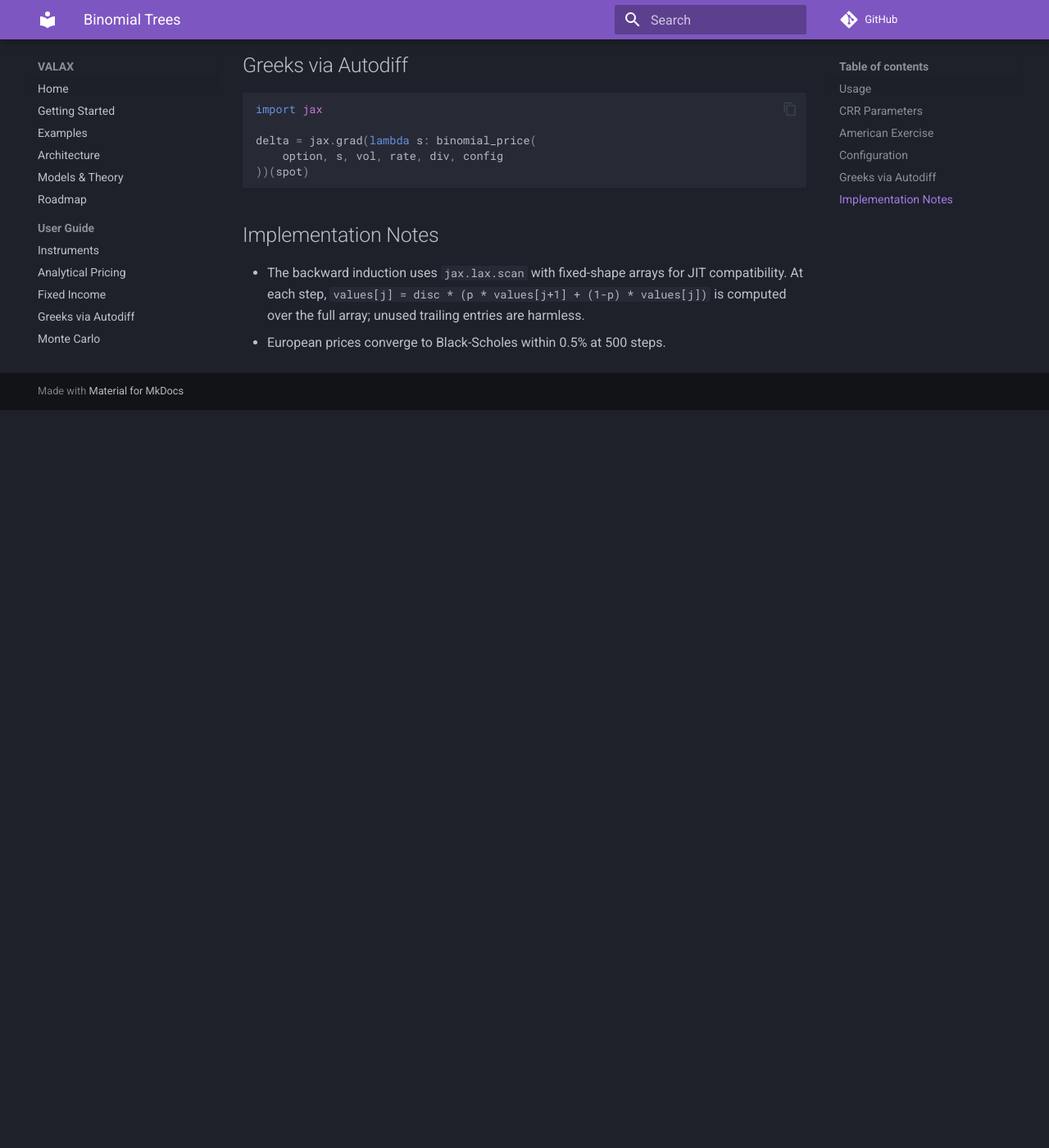
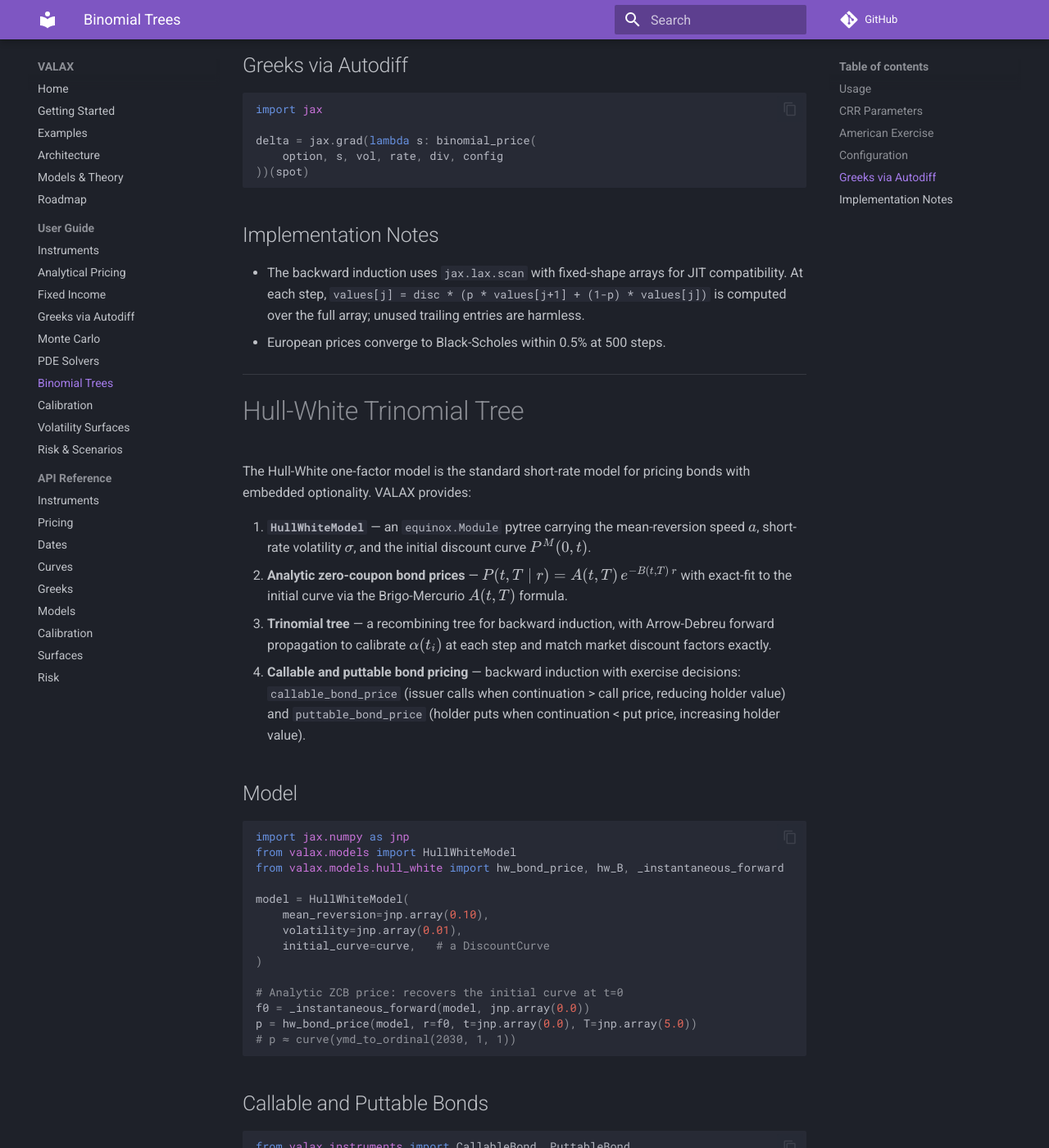
Before and after one commit to ACea15/VALAX, an MkDocs documentation site: the page built from docs/guide/lattice.md, in a window 1280 px wide and 1400 px high, scrolled down 1548 px. Shown: the whole window at 82% size. Built offline with MkDocs 1.6.1 and Material for MkDocs 9.7.7, drawn with Linux system fonts in a browser that asks for light colours; comment, search, counter and statistics services are not loaded; before the commit the page ends 2047 px from its top, so only the background shows below that; some of the changed text lies outside the part shown.

Commit message:
Document Hull-White model and promote callable/puttable bonds to implemented
Adds a Hull-White trinomial tree section to the lattice guide with model
usage, callable/puttable bond code, and convergence tips.

Roadmap: moves CallableBond/PuttableBond into ✅ Implemented, marks
P1.4 (Short-Rate Models) as done for Hull-White one-factor, adds
HullWhiteModel and trinomial tree to Models and Pricing rows.

🤖 Generated with [eca](https://eca.dev)

Co-Authored-By: eca-agent <git@eca.dev>

````diff
--- a/docs/guide/lattice.md
+++ b/docs/guide/lattice.md
@@ -64,3 +64,57 @@ delta = jax.grad(lambda s: binomial_price(
 
 - The backward induction uses `jax.lax.scan` with fixed-shape arrays for JIT compatibility. At each step, `values[j] = disc * (p * values[j+1] + (1-p) * values[j])` is computed over the full array; unused trailing entries are harmless.
 - European prices converge to Black-Scholes within 0.5% at 500 steps.
+
+---
+
+# Hull-White Trinomial Tree
+
+The Hull-White one-factor model is the standard short-rate model for pricing bonds with embedded optionality. VALAX provides:
+
+1. **`HullWhiteModel`** — an `equinox.Module` pytree carrying the mean-reversion speed $a$, short-rate volatility $\sigma$, and the initial discount curve $P^M(0,t)$.
+2. **Analytic zero-coupon bond prices** — $P(t,T \mid r) = A(t,T)\,e^{-B(t,T)\,r}$ with exact-fit to the initial curve via the Brigo-Mercurio $A(t,T)$ formula.
+3. **Trinomial tree** — a recombining tree for backward induction, with Arrow-Debreu forward propagation to calibrate $\alpha(t_i)$ at each step and match market discount factors exactly.
+4. **Callable and puttable bond pricing** — backward induction with exercise decisions: `callable_bond_price` (issuer calls when continuation > call price, reducing holder value) and `puttable_bond_price` (holder puts when continuation < put price, increasing holder value).
+
+## Model
+
+```python
+import jax.numpy as jnp
+from valax.models import HullWhiteModel
+from valax.models.hull_white import hw_bond_price, hw_B, _instantaneous_forward
+
+model = HullWhiteModel(
+    mean_reversion=jnp.array(0.10),
+    volatility=jnp.array(0.01),
+    initial_curve=curve,   # a DiscountCurve
+)
+
+# Analytic ZCB price: recovers the initial curve at t=0
+f0 = _instantaneous_forward(model, jnp.array(0.0))
+p = hw_bond_price(model, r=f0, t=jnp.array(0.0), T=jnp.array(5.0))
+# p ≈ curve(ymd_to_ordinal(2030, 1, 1))
+```
+
+## Callable and Puttable Bonds
+
+```python
+from valax.instruments import CallableBond, PuttableBond
+from valax.pricing.lattice import callable_bond_price, puttable_bond_price
+
+cb = CallableBond(
+    payment_dates=sched, settlement_date=ref,
+    coupon_rate=jnp.array(0.04), face_value=jnp.array(100.0),
+    call_dates=call_dates, call_prices=jnp.array([1.0, 1.0, 1.0]),  # at par
+    frequency=2,
+)
+p_callable = callable_bond_price(cb, model, n_steps=100)
+# p_callable < straight bond price (the call option reduces holder value)
+```
+
+The tree is fully JAX-compatible: `jax.grad` through `callable_bond_price` with respect to `coupon_rate`, `face_value`, or the model's `mean_reversion` / `volatility` gives sensitivities automatically.
+
+!!! tip "Convergence"
+    100 tree steps is typically sufficient for callable/puttable bonds
+    (< 0.5% deviation from the 200-step price).  For OAS or calibration
+    loops where speed matters, 50 steps gives a reasonable initial
+    estimate.
````
Also changed, not shown: docs/roadmap.md (+6 -5 lines).
